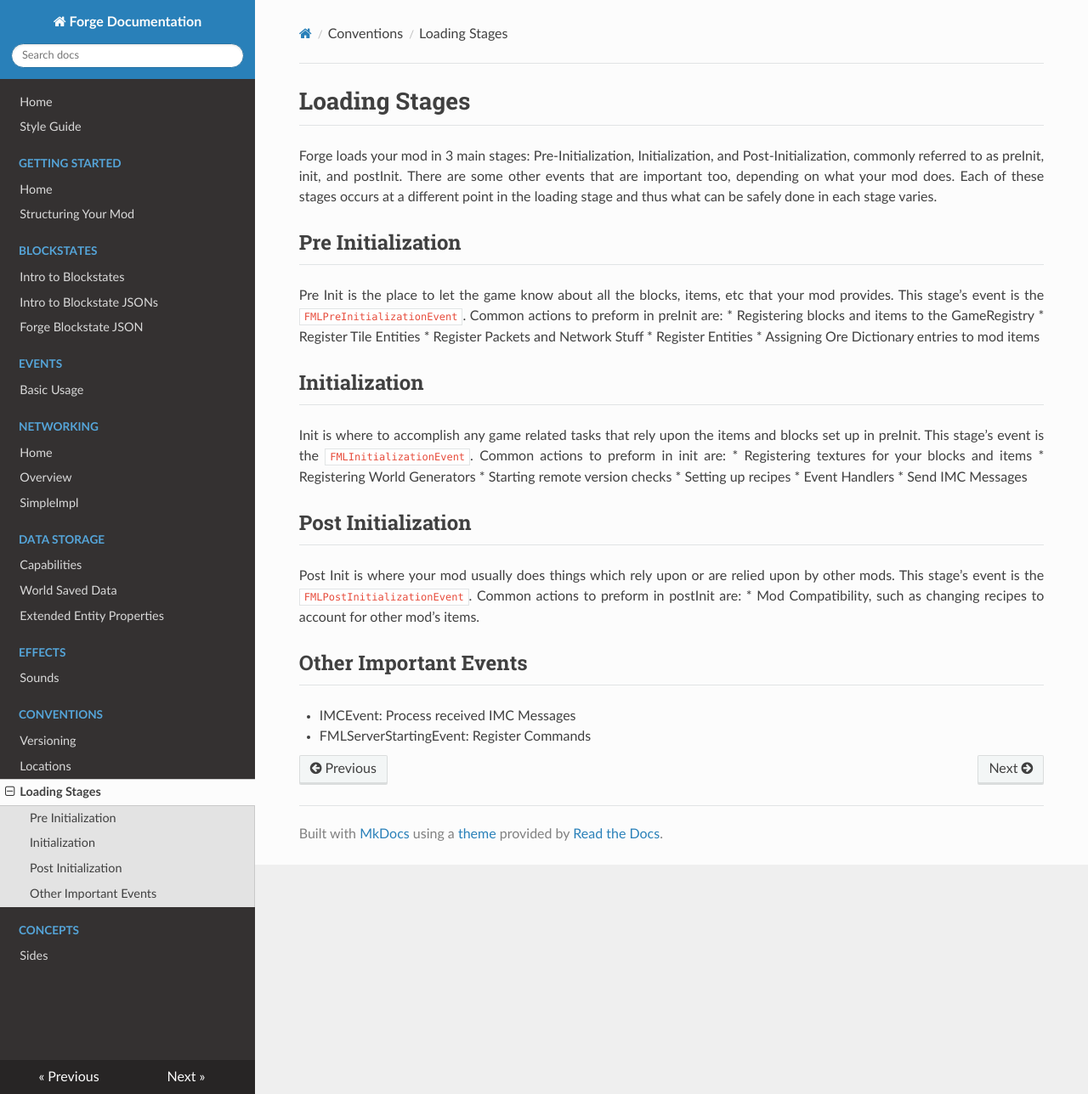
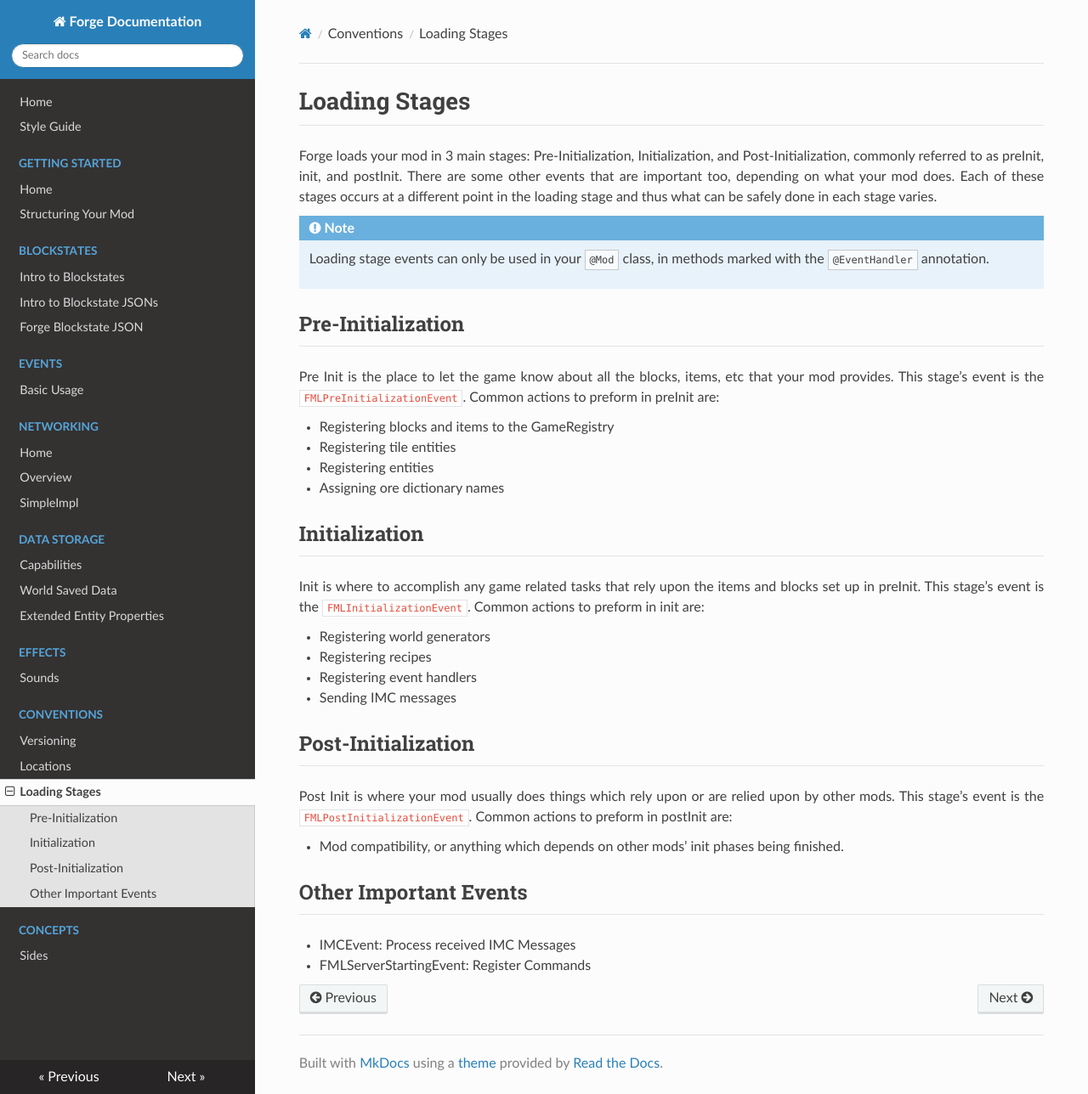
Before and after one commit to MinecraftForge/Documentation, an MkDocs documentation site: the page built from docs/conventions/loadstages.md, in a window 1280 px wide and 1288 px high. Shown: the whole window at 85% size. Built offline with MkDocs 1.6.1, drawn with Linux system fonts in a browser that asks for light colours; nearby versions of some CDN libraries; old or Windows-style settings are respelled for this version of MkDocs.

Commit message:
Clean up and fix loading stages

```diff
--- a/docs/conventions/loadstages.md
+++ b/docs/conventions/loadstages.md
@@ -1,35 +1,44 @@
-#Loading Stages
+Loading Stages
+==============
+
 Forge loads your mod in 3 main stages: Pre-Initialization, Initialization, and Post-Initialization, commonly referred to as preInit, init, and postInit.
 There are some other events that are important too, depending on what your mod does.
 Each of these stages occurs at a different point in the loading stage and thus what can be safely done in each stage varies.
 
-##Pre Initialization
+!!! note
+    Loading stage events can only be used in your `@Mod` class, in methods marked with the `@EventHandler` annotation.
+
+## Pre-Initialization
+
 Pre Init is the place to let the game know about all the blocks, items, etc that your mod provides.
 This stage's event is the `FMLPreInitializationEvent`.
 Common actions to preform in preInit are:
+
   * Registering blocks and items to the GameRegistry
-  * Register Tile Entities
-  * Register Packets and Network Stuff
-  * Register Entities
-  * Assigning Ore Dictionary entries to mod items
+  * Registering tile entities
+  * Registering entities
+  * Assigning ore dictionary names
 
-##Initialization
+## Initialization
+
 Init is where to accomplish any game related tasks that rely upon the items and blocks set up in preInit.
 This stage's event is the `FMLInitializationEvent`.
 Common actions to preform in init are:
-  * Registering textures for your blocks and items
-  * Registering World Generators
-  * Starting remote version checks
-  * Setting up recipes
-  * Event Handlers
-  * Send IMC Messages
 
-##Post Initialization
+  * Registering world generators
+  * Registering recipes
+  * Registering event handlers
+  * Sending IMC messages
+
+## Post-Initialization
+
 Post Init is where your mod usually does things which rely upon or are relied upon by other mods.
 This stage's event is the `FMLPostInitializationEvent`.
 Common actions to preform in postInit are:
-  * Mod Compatibility, such as changing recipes to account for other mod's items.
+
+  * Mod compatibility, or anything which depends on other mods' init phases being finished.
 
 ##Other Important Events
+
   * IMCEvent: Process received IMC Messages
   * FMLServerStartingEvent: Register Commands
```
